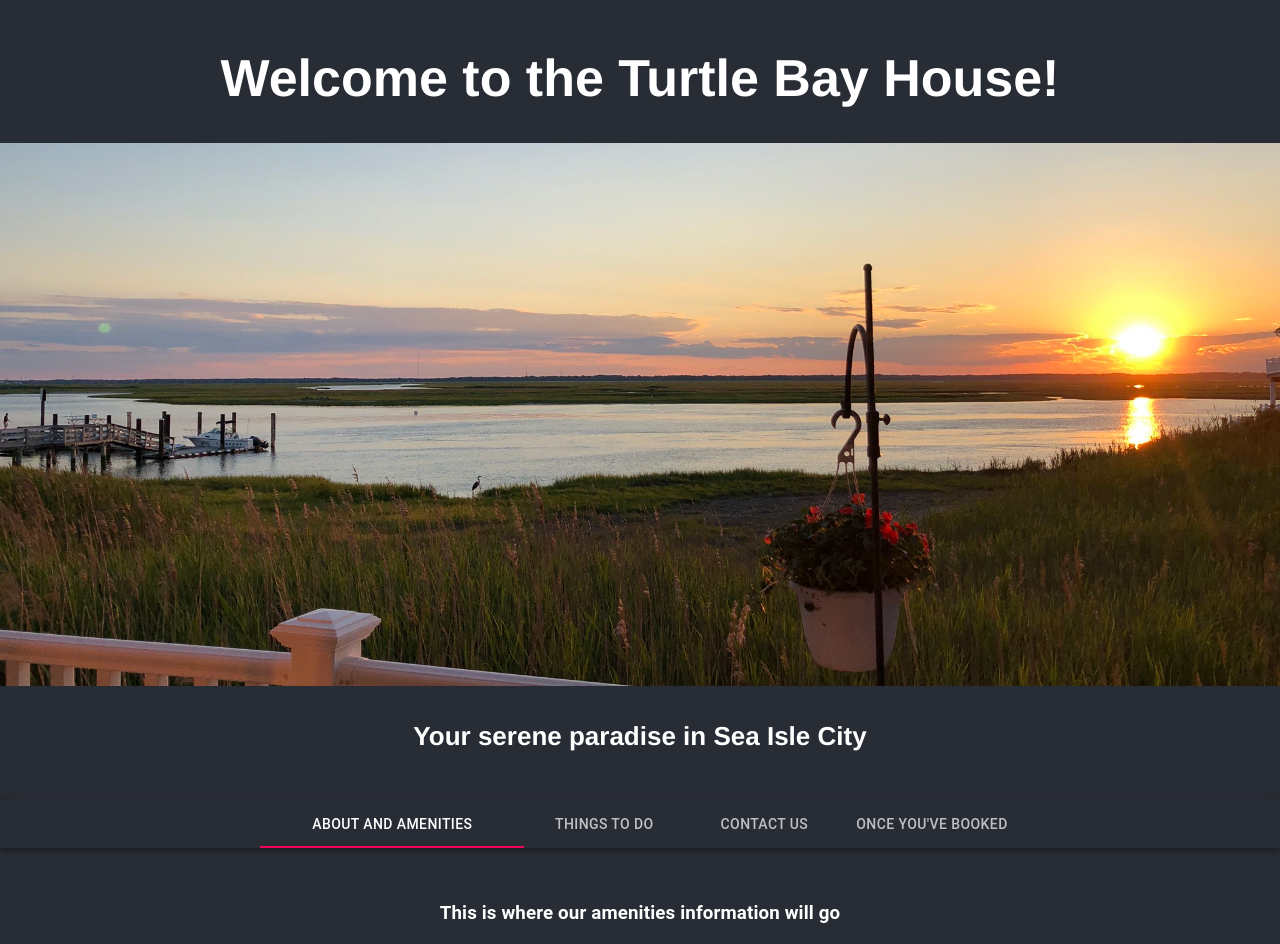
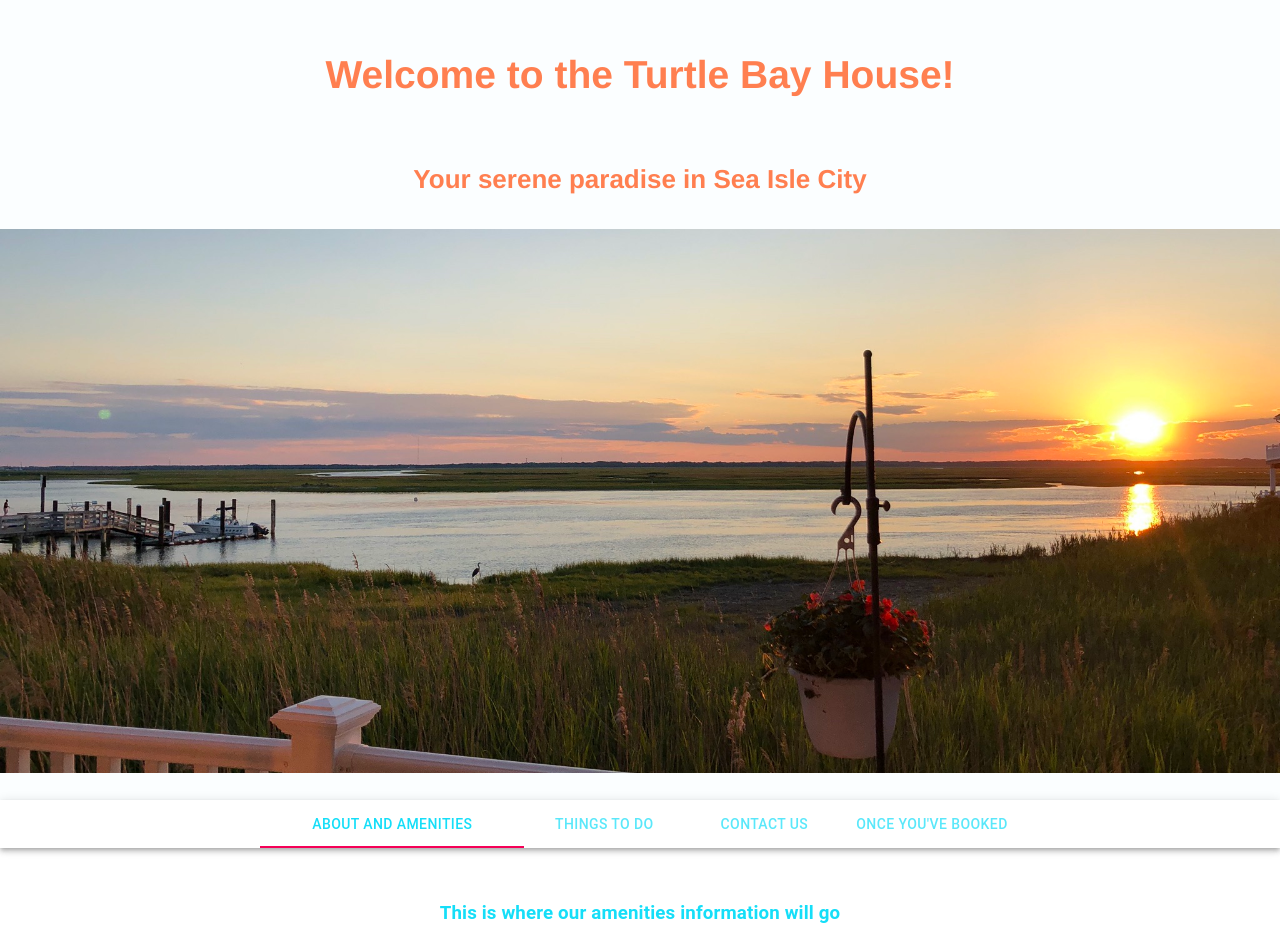
Before and after one commit to mshertz-dev/turtle-bay-house, a React (Create React App) app: page / in a window 1280 px wide. Shown: the top 944 px of the page. Built offline with nearby package versions, Linux system fonts and the light colour scheme.

Commit message:
made some text styling changes

```diff
--- a/src/App.css
+++ b/src/App.css
@@ -15,7 +15,7 @@
 } */
 
 .App-header {
-  background-color: #282c34;
+  background-color: rgb(251, 254, 255);
   font-family: Helvetica, Arial, sans-serif;
   min-height: 100vh;
   display: flex;
@@ -23,7 +23,8 @@
   align-items: center;
   justify-content: center;
   font-size: calc(10px + 2vmin);
-  color: white;
+  color: rgb(251, 254, 255);
+  color: coral;
 }
 
 .App-link {
@@ -31,7 +32,7 @@
 }
 
 body {
-  background-color: #282c34;
+  background-color: #e2f5f8;
   font-family: Helvetica, Arial, sans-serif;
   min-height: 100vh;
   display: flex;
@@ -39,18 +40,18 @@ body {
   align-items: center;
   justify-content: center;
   font-size: calc(10px + 2vmin);
-  color: white;
+  color: rgb(6, 207, 214);
 }
 
 #testing123 {
-  background-color: #282c34;
-  color: white;
+  background-color: white;
+  color: #15def8;
   border-color: powderblue;
   width: 100%;
 }
 
 #headerCard {
-  background-color: #282c34;
+  background-color: #15def8;
   color: white;
   border-color: powderblue;
   width: 100%;
--- a/src/components/App.js
+++ b/src/components/App.js
@@ -8,13 +8,18 @@ function App() {
   return (
     <div className="App">
       <header className="App-header">
-        <h1>
-          Welcome to the Turtle Bay House!
-        </h1>
-        <img src={pic1} className="App-logo" alt="logo" />
-        <h4>
+        <div id="Header-main-text">
+          <h2 >
+            Welcome to the Turtle Bay House!
+          </h2>
+        </div>
+        <h4 id="Header-sub-text">
           Your serene paradise in Sea Isle City
         </h4>
+        <div id="Top-image">
+          <img src={pic1} className="App-logo" alt="logo" />
+        </div>
+
       </header>
       <body>
 
```
Also changed, not shown: 1 other file (tests, documents, lock files or other folders).
